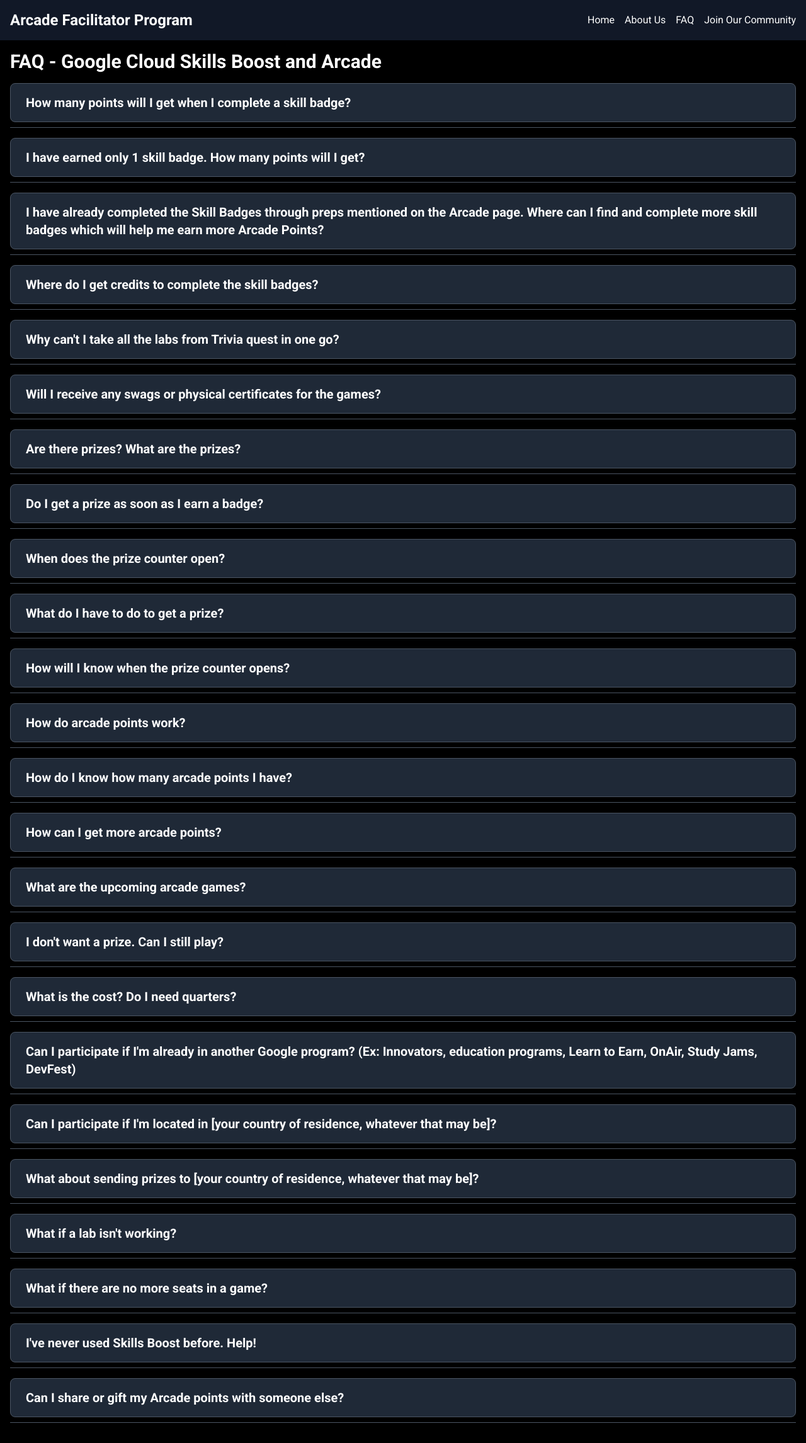
After one commit to Sufi1512/PointCounter, a Flask app: template templates/faq.html in a window 1280 px wide. The commit adds this page. Shown: the whole page at 63% size. Run offline with Flask 3, Linux system fonts and the light colour scheme; the template is opened without the code that fills it, so the values that code supplies are empty.

Commit message:
Fixied:Bugs

```diff
--- a/app.py
+++ b/app.py
@@ -7,114 +7,101 @@
 app = Flask(__name__)
 
 def fetch_data(url):
-    response = requests.get(url)
-    soup = BeautifulSoup(response.text, 'html.parser')
+    try:
+        response = requests.get(url, timeout=10)
+        response.raise_for_status()
+        soup = BeautifulSoup(response.text, 'html.parser')
 
-    # Extract user name
-    name_element = soup.find('h1', class_='ql-display-small')
-    user_name = name_element.get_text(strip=True) if name_element else 'Unknown User'
+        # Extract user name
+        name_element = soup.find('h1', class_='ql-display-small')
+        user_name = name_element.get_text(strip=True) if name_element else 'Unknown User'
 
-    # Initialize categories
-    game_trivia = []
-    level_games = []
-    skill_badges = []
-    cloud_digital_leader = []
+        # Initialize categories
+        categories = {
+            'game_trivia': [],
+            'level_games': [],
+            'skill_badges': [],
+            'cloud_digital_leader': []
+        }
 
-    badges = soup.find_all('div', class_='profile-badge')
+        badges = soup.find_all('div', class_='profile-badge')
 
-    for badge in badges:
-        title = badge.find('span', class_='ql-title-medium').get_text(strip=True)
-        image_src = badge.find('img')['src']
-        earned_date = badge.find('span', class_='ql-body-medium').get_text(strip=True)
+        for badge in badges:
+            title = badge.find('span', class_='ql-title-medium').get_text(strip=True)
+            image_src = badge.find('img')['src']
+            earned_date = badge.find('span', class_='ql-body-medium').get_text(strip=True)
 
-        # Normalize title
-        normalized_title = title.lower().strip()
+            # Normalize title
+            normalized_title = title.lower().strip()
 
-        # Categorize based on title
-        if "the arcade trivia" in normalized_title:
-            game_trivia.append({'title': title, 'image': image_src, 'date': earned_date})
-        elif "level" in normalized_title or "the arcade base camp" in normalized_title or "the arcade certification zone" in normalized_title:
-            level_games.append({'title': title, 'image': image_src, 'date': earned_date})
-        elif normalized_title in [badge.lower().strip() for badge in SKILL_BADGES_LIST]:
-            skill_badges.append({'title': title, 'image': image_src, 'date': earned_date})
-        elif normalized_title in [badge.lower().strip() for badge in CLOUD_DIGITAL_LEADER_BADGES]:
-            cloud_digital_leader.append({'title': title, 'image': image_src, 'date': earned_date})
+            # Categorize based on title
+            if "the arcade trivia" in normalized_title:
+                categories['game_trivia'].append({'title': title, 'image': image_src, 'date': earned_date})
+            elif any(keyword in normalized_title for keyword in ["level", "the arcade base camp", "the arcade certification zone"]):
+                categories['level_games'].append({'title': title, 'image': image_src, 'date': earned_date})
+            elif normalized_title in [badge.lower().strip() for badge in SKILL_BADGES_LIST]:
+                categories['skill_badges'].append({'title': title, 'image': image_src, 'date': earned_date})
+            elif normalized_title in [badge.lower().strip() for badge in CLOUD_DIGITAL_LEADER_BADGES]:
+                categories['cloud_digital_leader'].append({'title': title, 'image': image_src, 'date': earned_date})
 
-    # Calculate points
-    points = calculate_points(skill_badges, game_trivia, level_games, len(cloud_digital_leader)-1)
+        # Calculate points
+        points = calculate_points(categories['skill_badges'], categories['game_trivia'],
+                                  categories['level_games'], len(categories['cloud_digital_leader'])-1)
 
-    # Count badges
+        # Count badges
+        badge_counts = {f"{key}_count": len(value) for key, value in categories.items()}
+        badge_counts['total_badges'] = sum(badge_counts.values())
+
+        return {
+            'user_name': user_name,
+            **categories,
+            'badge_counts': badge_counts,
+            'points': points
+        }
+    except requests.RequestException as e:
+        print(f"Error fetching data: {e}")
+        return get_default_data()
+
+def get_default_data():
     return {
-        'user_name': user_name,
-        'game_trivia': game_trivia,
-        'level_games': level_games,
-        'skill_badges': skill_badges,
-        'cloud_digital_leader': cloud_digital_leader,
+        'user_name': 'Unknown User',
+        'game_trivia': [],
+        'level_games': [],
+        'skill_badges': [],
+        'cloud_digital_leader': [],
         'badge_counts': {
-            'game_trivia_count': len(game_trivia),
-            'level_games_count': len(level_games),
-            'skill_badges_count': len(skill_badges),
-            'cloud_digital_leader_count': len(cloud_digital_leader),
-            'total_badges': len(game_trivia) + len(level_games) + len(skill_badges) + len(cloud_digital_leader)
+            'game_trivia_count': 0,
+            'level_games_count': 0,
+            'skill_badges_count': 0,
+            'cloud_digital_leader_count': 0,
+            'total_badges': 0
         },
-        'points': points
+        'points': {
+            'total_points': 0,
+            'game_trivia_points': 0,
+            'level_games_points': 0,
+            'skill_badges_points': 0,
+            'cloud_digital_leader_points': 0
+        }
     }
 
 @app.route('/', methods=['GET', 'POST'])
 def index():
     if request.method == 'POST':
         profile_url = request.form.get('profile_url')
-        if profile_url:
-            data = fetch_data(profile_url)
-        else:
-            data = {
-                'user_name': 'Unknown User',
-                'game_trivia': [],
-                'level_games': [],
-                'skill_badges': [],
-                'cloud_digital_leader': [],
-                'badge_counts': {
-                    'game_trivia_count': 0,
-                    'level_games_count': 0,
-                    'skill_badges_count': 0,
-                    'cloud_digital_leader_count': 0,
-                    'total_badges': 0
-                },
-                'points': {
-                    'total_points': 0,
-                    'game_trivia_points': 0,
-                    'level_games_points': 0,
-                    'skill_badges_points': 0,
-                    'cloud_digital_leader_points': 0
-                }
-            }
+        data = fetch_data(profile_url) if profile_url else get_default_data()
     else:
-        data = {
-            'user_name': 'Unknown User',
-            'game_trivia': [],
-            'level_games': [],
-            'skill_badges': [],
-            'cloud_digital_leader': [],
-            'badge_counts': {
-                'game_trivia_count': 0,
-                'level_games_count': 0,
-                'skill_badges_count': 0,
-                'cloud_digital_leader_count': 0,
-                'total_badges': 0
-            },
-            'points': {
-                'total_points': 0,
-                'game_trivia_points': 0,
-                'level_games_points': 0,
-                'skill_badges_points': 0,
-                'cloud_digital_leader_points': 0
-            }
-        }
+        data = get_default_data()
 
     return render_template('index.html', data=data)
 
-@app.route('/about')
+@app.route('/about', methods=['GET', 'POST'])
 def about():
+    if request.method == 'POST':
+        # Process form data here
+        form_data = request.form.get('some_field')
+        # Do something with the data
+        return render_template('about.html', form_data=form_data)
     return render_template('about.html')
 
 if __name__ == '__main__':
--- /dev/null
+++ b/templates/faq.html
@@ -0,0 +1,216 @@
+<!DOCTYPE html>
+<html lang="en">
+<head>
+    <meta charset="UTF-8">
+    <meta name="viewport" content="width=device-width, initial-scale=1.0">
+    <title>FAQ - Arcade Facilitator Program</title>
+    <link rel="icon" type="image/x-icon" href="favicon.ico?v=1">
+    <link href="https://fonts.googleapis.com/css2?family=Roboto:wght@400;500;700&display=swap" rel="stylesheet">
+    <link href="https://cdn.jsdelivr.net/npm/tailwindcss@2.2.19/dist/tailwind.min.css" rel="stylesheet">
+    <style>
+       body {
+    font-family: 'Roboto', sans-serif;
+    background-color: #000000;
+    color: #ffffff;
+}
+
+.faq-question {
+    cursor: pointer;
+    padding: 1rem 1.5rem; /* Added horizontal padding */
+    background: #1f2937;
+    border: 1px solid #4b5563;
+    border-radius: 0.5rem;
+    margin-bottom: 0.5rem;
+}
+
+.faq-answer {
+    max-height: 0;
+    overflow: hidden;
+    transition: max-height 0.4s ease-out, padding 0.4s ease-out;
+    padding: 0 1.5rem; /* Added horizontal padding */
+    background: #374151;
+    border: 1px solid #4b5563;
+    border-top: none;
+    border-radius: 0 0 0.5rem 0.5rem;
+}
+
+.faq-answer.open {
+    max-height: 1000px; /* or a large enough value */
+    padding: 1rem 1.5rem; /* Added padding when open */
+}
+
+.faq-item {
+    margin-bottom: 1rem; /* Added margin bottom for spacing between items */
+}
+    </style>
+</head>
+<body class="bg-black text-white">
+    <!-- Navbar -->
+    <nav class="bg-gray-900 p-4">
+        <div class="container mx-auto flex justify-between items-center">
+            <a href="#" class="text-2xl text-white font-bold">Arcade Facilitator Program</a>
+            <div class="hidden md:flex space-x-4">
+                <a href="./index.html" class="text-white hover:text-blue-500">Home</a>
+                <a href="about.html" class="text-white hover:text-blue-500">About Us</a>
+                <a href="faq.html" class="text-white hover:text-blue-500">FAQ</a>
+                <a href="https://chat.whatsapp.com/your-community-link" class="text-white hover:text-blue-500" target="_blank">Join Our Community</a>
+            </div>
+            <button id="menuToggle" class="md:hidden text-white">
+                <svg class="w-6 h-6" fill="none" stroke="currentColor" viewBox="0 0 24 24" xmlns="http://www.w3.org/2000/svg">
+                    <path stroke-linecap="round" stroke-linejoin="round" stroke-width="2" d="M4 6h16M4 12h16m-7 6h7"></path>
+                </svg>
+            </button>
+        </div>
+        <div id="mobileMenu" class="md:hidden fixed inset-0 bg-gray-800 bg-opacity-75 flex flex-col items-center justify-center space-y-4 hidden">
+            <a href="./index.html" class="text-white text-xl hover:text-blue-500">Home</a>
+            <a href="about.html" class="text-white text-xl hover:text-blue-500">About Us</a>
+            <a href="faq.html" class="text-white text-xl hover:text-blue-500">FAQ</a>
+            <a href="https://chat.whatsapp.com/GDVnuFfVCcR7h5XBbAb1VX" class="text-white text-xl hover:text-blue-500" target="_blank">Join Our Community</a>
+            <button id="closeMenu" class="text-white text-2xl">&times;</button>
+        </div>
+    </nav>
+
+    <div class="container mx-auto p-4">
+        <h1 class="text-3xl font-bold mb-4">FAQ - Google Cloud Skills Boost and Arcade</h1>
+        <div id="faqContainer">
+            <!-- FAQs will be dynamically inserted here -->
+        </div>
+    </div>
+
+    <script>
+        // JavaScript to dynamically generate FAQs and handle click events
+        const faqs = [
+        {
+        question: 'How many points will I get when I complete a skill badge?',
+        answer: 'After you complete 2 skill badges you are eligible to earn 1 Arcade point. For every 6 skills badges you will get 3 Arcade points and so on...'
+    },
+    {
+        question: 'I have earned only 1 skill badge. How many points will I get?',
+        answer: 'Unfortunately, earning 1 skill badge will not be enough to claim an Arcade point. You will need to complete at least 2 Skill Badges to earn one point.'
+    },
+    {
+        question: 'I have already completed the Skill Badges through preps mentioned on the Arcade page. Where can I find and complete more skill badges which will help me earn more Arcade Points?',
+        answer: 'If you have completed the skill badges on the page, you can go to the catalog and finish other skill badges that you have not yet completed. The Arcade points can be accumulated using any skill badge present within the catalog.'
+    },
+    {
+        question: 'Where do I get credits to complete the skill badges?',
+        answer: 'Users who have subscribed to Arcade receive Arcade Insider mails once every month which contain unique codes that can be redeemed to get no cost GCSB credits which can be used to complete Trivia & Skill badge quests.'
+    },
+    {
+        question: 'Why can\'t I take all the labs from Trivia quest in one go?',
+        answer: 'Every trivia course lasts 4 weeks. You\'ll get hands-on experience of various technologies through self-paced labs and afterwards you can test your knowledge with a set of questions from the quiz lab but each quiz will be active for a week in successive manner.'
+    },
+    {
+        question: 'Will I receive any swags or physical certificates for the games?',
+        answer: 'Users will get a special badge for each game they complete in this event and for each badge earned user will also receive 1 Arcade point which in turn will be used to redeem goodies when the prize counter opens. Please note there won’t be any physical certificates or goodies just for completing the game.'
+    },
+    {
+        question: 'Are there prizes? What are the prizes?',
+        answer: 'Yes! The more badges you earn, the more arcade points you accumulate. Redeem points for prizes at the prize counter. The prize counter will be open at specific times throughout the year.'
+    },
+    {
+        question: 'Do I get a prize as soon as I earn a badge?',
+        answer: 'No. You will not be able to claim a prize immediately. You\'ll be able to claim prizes when the prize counter opens.'
+    },
+    {
+        question: 'When does the prize counter open?',
+        answer: 'Great question. The prize counter dates would be announced soon. Stay tuned for exact dates.'
+    },
+    {
+        question: 'What do I have to do to get a prize?',
+        answer: ''
+    },
+    {
+        question: 'How will I know when the prize counter opens?',
+        answer: 'There are many ways to stay up to date. Add us to your calendar. Keep an eye on your email. And, follow @Qwiklabs on your choice of social network.'
+    },
+    {
+        question: 'How do arcade points work?',
+        answer: 'One point per eligible game/trivia badge. All eligible game/trivia badges are listed on this page. If it\'s not listed here, it\'s not eligible. Points expire after 6 months. You\'ll have at least one opportunity to redeem points, so please use it, don\'t lose it!'
+    },
+    {
+        question: 'How do I know how many arcade points I have?',
+        answer: 'Compare the list of eligible arcade games to your Google Cloud Skills Boost profile to calculate points.'
+    },
+    {
+        question: 'How can I get more arcade points?',
+        answer: 'Play more games! The more you learn, the more you earn.'
+    },
+    {
+        question: 'What are the upcoming arcade games?',
+        answer: 'Keep an eye on this page for current and upcoming games.'
+    },
+    {
+        question: 'I don\'t want a prize. Can I still play?',
+        answer: 'Yes! When the prize counter opens, participation is totally optional. You might want to check out the charitable options, even if you are not interested in physical prizes!'
+    },
+    {
+        question: 'What is the cost? Do I need quarters?',
+        answer: 'There is no cost to participate in Arcade games. No quarters needed! (Or any other currency!)'
+    },
+    {
+        question: 'Can I participate if I\'m already in another Google program? (Ex: Innovators, education programs, Learn to Earn, OnAir, Study Jams, DevFest)',
+        answer: 'Yes! Please keep in mind that different programs have varying requirements so check with other programs as well.'
+    },
+    {
+        question: 'Can I participate if I\'m located in [your country of residence, whatever that may be]?',
+        answer: 'Yes, you may participate within the Google Cloud Skills Boost Terms of Service!'
+    },
+    {
+        question: 'What about sending prizes to [your country of residence, whatever that may be]?',
+        answer: 'We make every effort to reach you wherever you are, whenever possible. Items cannot be shipped to countries on the list of US Treasury Department’s Sanctions Programs and the following countries: Pakistan, Bangladesh, Iraq, Iran, North Korea, Crimea, Cuba, Sevastopol city and Syria. Each challenge includes details about prizes and shipping availability, as this list may change at any time (locations may be added or removed based on unforeseen events). If you’re in one of these countries, you are welcome to participate within the Terms of Service. You may decline a prize, select an address in a country where shipping is available, or consider charitable options instead.'
+    },
+    {
+        question: 'What if a lab isn\'t working?',
+        answer: 'Great question. The community is a great place to get questions answered. Or, you can request assistance from our support team directly within the Skills Boost platform.'
+    },
+    {
+        question: 'What if there are no more seats in a game?',
+        answer: 'That happens sometimes! Seats are available on a first come, first serve basis. Sometimes additional seats open up, so keep an eye out for more opportunities to join if you miss the first round.'
+    },
+    {
+        question: 'I\'ve never used Skills Boost before. Help!',
+        answer: 'Welcome, I\'m so glad you\'re here. This tour of Google Cloud and the Skills Boost platform will help you get oriented. It\'s available at no cost.'
+    },
+    {
+        question: 'Can I share or gift my Arcade points with someone else?',
+        answer: 'No. Because points are based on your learning record, they stick with you. But if you\'re interested in giving, please do check out charitable options when the prize counter opens.'
+    }
+
+            ];
+
+        const faqContainer = document.getElementById('faqContainer');
+
+        faqs.forEach(faq => {
+            const faqItem = document.createElement('div');
+            faqItem.className = 'faq-item';
+
+            const questionElement = document.createElement('div');
+            questionElement.className = 'faq-question text-xl font-semibold';
+            questionElement.innerHTML = faq.question;
+            questionElement.addEventListener('click', () => {
+                const answerElement = faqItem.querySelector('.faq-answer');
+                answerElement.classList.toggle('open');
+            });
+
+            const answerElement = document.createElement('div');
+            answerElement.className = 'faq-answer';
+            answerElement.innerHTML = faq.answer;
+
+            faqItem.appendChild(questionElement);
+            faqItem.appendChild(answerElement);
+
+            faqContainer.appendChild(faqItem);
+        });
+
+        // Mobile menu toggle
+        document.getElementById('menuToggle').addEventListener('click', () => {
+            document.getElementById('mobileMenu').classList.toggle('hidden');
+        });
+
+        document.getElementById('closeMenu').addEventListener('click', () => {
+            document.getElementById('mobileMenu').classList.add('hidden');
+        });
+    </script>
+</body>
+</html>
```
Also changed, not shown: static/script.js (added, +37 -0 lines), templates/about.html (added, +86 -0 lines), templates/index.html (+23 -17 lines), templates/favicon.ico (added).
